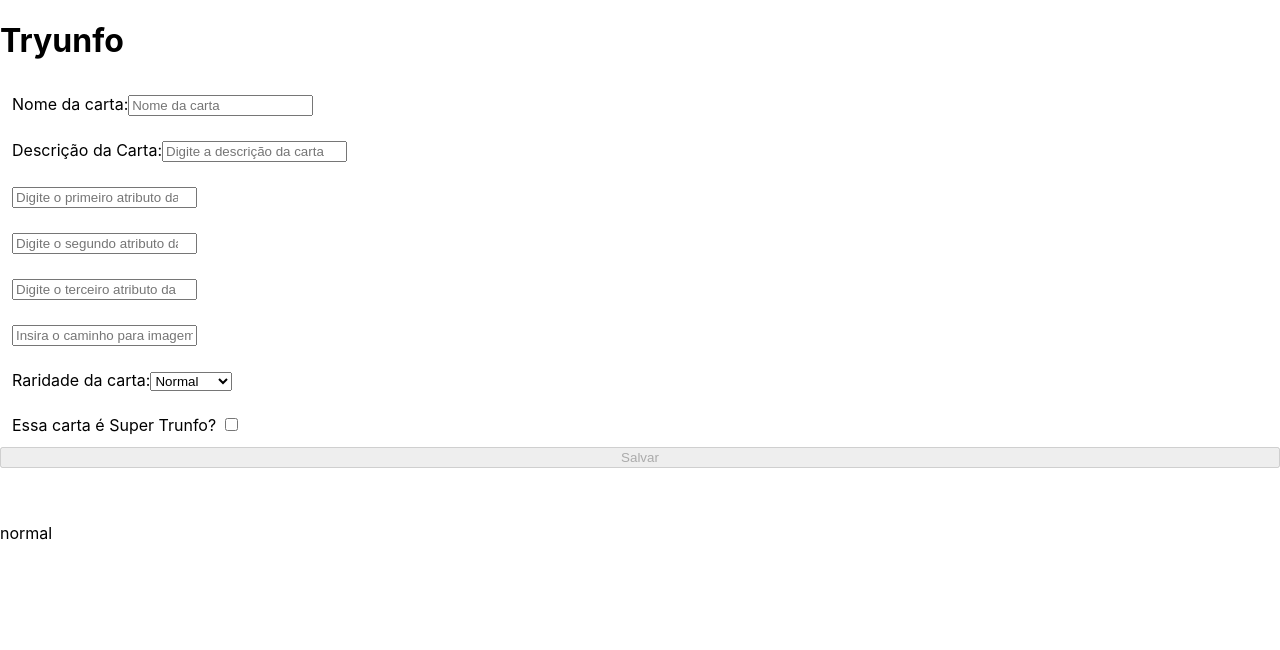
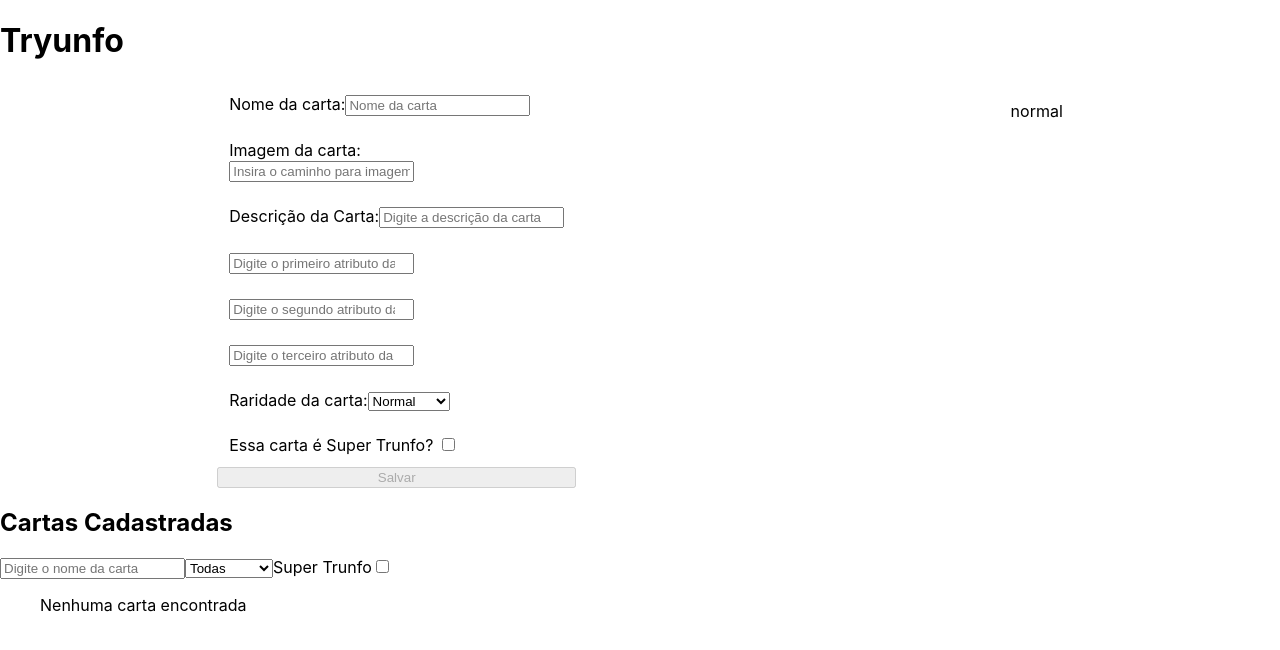
Before and after one commit to joaopedroc-araujo/projeto-tryunfo, a React (Create React App) app: page / in a window 1280 px wide. Shown: the top 650 px of the page. Built offline with nearby package versions, Linux system fonts and the light colour scheme.

Commit message:
Adiciona Filtros

```diff
--- a/src/App.js
+++ b/src/App.js
@@ -18,7 +18,26 @@ class App extends React.Component {
     },
     cardList: [],
     hasTrunfo: false,
+    filters: {
+      name: '',
+      rarity: 'todas',
+      isSuperTrunfo: false,
+    },
   };
+
+  componentDidMount() {
+    const savedCardList = localStorage.getItem('cardList');
+
+    if (savedCardList) {
+      const parsedCardList = JSON.parse(savedCardList);
+      const hasSuperTrunfo = parsedCardList.some((card) => card.cardTrunfo);
+
+      this.setState({
+        cardList: parsedCardList,
+        hasTrunfo: hasSuperTrunfo,
+      });
+    }
+  }
 
   onInputChange = (event) => {
     // console.log(this);
@@ -97,51 +116,76 @@ class App extends React.Component {
       cardList: newCardList,
       hasTrunfo: hasTrunfo || cardInfo.cardTrunfo,
     });
+    localStorage.setItem('cardList', JSON.stringify(newCardList));
     // console.log(cardInfo.hasTrunfo);
   };
 
   handleDeleteButtonClick = (cardId) => {
     const { cardList } = this.state;
     const filterAllCards = cardList.filter((card) => card.cardId !== cardId);
-    // console.log(filterAllCards);
     const cardListHasTrunfo = filterAllCards.some((card) => card.cardTrunfo === true);
-    // console.log(cardListHasTrunfo);
 
     this.setState({
       cardList: filterAllCards,
       hasTrunfo: cardListHasTrunfo,
+    }, () => {
+      localStorage.setItem('cardList', JSON.stringify(filterAllCards));
     });
   };
 
+  handleNameChange = (event) => {
+    const { filters } = this.state;
+    this.setState({
+      filters: {
+        ...filters,
+        name: event.target.value,
+      },
+    });
+    // console.log(filters.name);
+  };
+
+  handleRarityChange = async (event) => {
+    const { filters } = this.state;
+    this.setState({
+      filters: {
+        ...filters,
+        rarity: event.target.value,
+      },
+    });
+    // console.log(filters.rarity);
+  };
+
+  handleSuperTrunfoChange = (event) => {
+    const { filters } = this.state;
+    this.setState({
+      filters: {
+        ...filters,
+        isSuperTrunfo: event.target.checked,
+      },
+    });
+    // console.log(filters.isSuperTrunfo);
+  };
+
   render() {
-    const { cardInfo, cardList, hasTrunfo } = this.state;
-    // const {
-    //   cardName,
-    //   cardDescription,
-    //   cardAttr1,
-    //   cardAttr2,
-    //   cardAttr3,
-    //   cardImage,
-    //   cardRare,
-    //   cardTrunfo,
-    //   isSaveButtonDisabled,
-    // } = cardInfo;
-    // console.log(this);
+    const { cardInfo, cardList, hasTrunfo, filters } = this.state;
+    // console.log(isSaveButtonDisabled);
+    const filteredCardList = cardList.filter((card) => {
+      const matchesName = card.cardName.includes(filters.name);
+      const matchesRarity = filters
+        .rarity === 'todas' || card.cardRare === filters.rarity;
+      const matchesSuperTrunfo = !filters.isSuperTrunfo || card.cardTrunfo;
+
+      return matchesName && matchesRarity && matchesSuperTrunfo;
+    });
+    // console.log(filters);
+
     return (
       <>
         <div>
           <h1>Tryunfo</h1>
         </div>
+        <div style={ { display: 'flex', justifyContent: 'space-around' } }>
           <Form
-          // cardName="Nome da carta"
-          // cardDescription="Descrição da carta"
-          // cardAttr1={ cardAttr1 }
-          // cardAttr2={ cardAttr2 }
-          // cardAttr3={ cardAttr3 }
-          // cardImage={ cardImage }
-          // cardRare={ cardRare }
-          // cardTrunfo={ cardTrunfo }
-          // isSaveButtonDisabled={ isSaveButtonDisabled }
             hasTrunfo={ hasTrunfo }
             { ...cardInfo }
             onInputChange={ this.onInputChange }
@@ -151,9 +195,27 @@ class App extends React.Component {
             { ...cardInfo }
             cardInfo={ cardInfo }
           />
+        </div>
         <div>
+          <h2>Cartas Cadastradas</h2>
+          <div>
+            <input
+              type="search"
+              placeholder="Digite o nome da carta"
+              onChange={ this.handleNameChange }
+            />
+            <select onChange={ this.handleRarityChange }>
+              <option value="todas">Todas</option>
+              <option value="normal">Normal</option>
+              <option value="raro">Raro</option>
+              <option value="muito raro">Muito Raro</option>
+            </select>
+            <span>Super Trunfo</span>
+            <input type="checkbox" onChange={ this.handleSuperTrunfoChange } />
+          </div>
           <ul>
-            {cardList.map((card) => (
+            {filteredCardList.length === 0 && <p>Nenhuma carta encontrada</p>}
+            {filteredCardList.map((card) => (
               <li key={ card.cardId }>
                 <Card { ...card } />
                 <button
--- a/src/components/Card.js
+++ b/src/components/Card.js
@@ -9,7 +9,13 @@ export default class Card extends Component {
     return (
       <div>
         <h3 data-testid="name-card">{cardName}</h3>
-        <img data-testid="image-card" src={ cardImage } alt={ cardName } />
+        { cardImage.length > 0
+        && <img
+          data-testid="image-card"
+          src={ cardImage }
+          alt={ cardName }
+          width="200px"
+        />}
         <p data-testid="description-card">{cardDescription}</p>
         <p data-testid="attr1-card">{cardAttr1}</p>
         <p data-testid="attr2-card">{cardAttr2}</p>
--- a/src/components/Form.js
+++ b/src/components/Form.js
@@ -17,10 +17,11 @@ export default class Form extends Component {
       onSaveButtonClick,
       hasTrunfo,
     } = this.props;
+    const urlRegex = /(https?:\/\/.*\.(?:png|jpg))/i;
 
-    // console.log(onSaveButtonClick);
-    // console.log(cardName);
-    // console.log(verifyTrunfo);
+    // console.log(isSaveButtonDisabled);
+
+    const maxAttrPerCard = 90;
     return (
       <form>
         <label>
@@ -33,6 +34,21 @@ export default class Form extends Component {
             onChange={ onInputChange }
             value={ cardName }
           />
+        </label>
+        <label>
+          <span>Imagem da carta:</span>
+          <div>
+            <input
+              name="cardImage"
+              type="text"
+              data-testid="image-input"
+              placeholder="Insira o caminho para imagem da carta"
+              value={ cardImage }
+              onChange={ onInputChange }
+            />
+            { cardImage.length > 0 && !urlRegex.test(cardImage)
+              ? (<span>URL inválida</span>) : null }
+          </div>
         </label>
         <label>
           Descrição da Carta:
@@ -54,6 +70,9 @@ export default class Form extends Component {
             onChange={ onInputChange }
             value={ cardAttr1 }
           />
+          {cardAttr1 > maxAttrPerCard || cardAttr1 < 0
+            ? (<div><span>Valor inválido, valor deve ser entre 1 e 90</span></div>)
+            : null}
         </label>
         <label>
           <input
@@ -64,6 +83,9 @@ export default class Form extends Component {
             onChange={ onInputChange }
             value={ cardAttr2 }
           />
+          {cardAttr2 > maxAttrPerCard || cardAttr2 < 0
+            ? (<div><span>Valor inválido, valor deve ser entre 1 e 90</span></div>)
+            : null}
         </label>
         <label>
           <input
@@ -74,16 +96,9 @@ export default class Form extends Component {
             onChange={ onInputChange }
             value={ cardAttr3 }
           />
-        </label>
-        <label>
-          <input
-            name="cardImage"
-            type="text"
-            data-testid="image-input"
-            placeholder="Insira o caminho para imagem da carta"
-            value={ cardImage }
-            onChange={ onInputChange }
-          />
+          {cardAttr3 > maxAttrPerCard || cardAttr3 < 0
+            ? (<div><span>Valor inválido, valor deve ser entre 1 e 90</span></div>)
+            : null}
         </label>
         <label>
           Raridade da carta:
@@ -99,11 +114,14 @@ export default class Form extends Component {
           </select>
         </label>
         <label>
+          {hasTrunfo
+            ? (<span>Você já tem um Super Trunfo em seu baralho</span>) : (
+              <div>
+                <span>
+                  {' '}
                   Essa carta é Super Trunfo?
                   {' '}
-          {hasTrunfo
-            ? (<span>Você já tem um Super Trunfo em seu baralho</span>)
-            : (
+                </span>
                 <input
                   name="cardTrunfo"
                   type="checkbox"
@@ -111,6 +129,7 @@ export default class Form extends Component {
                   onChange={ onInputChange }
                   checked={ cardTrunfo }
                 />
+              </div>
             )}
         </label>
         <button
```
Lines whose indentation alone changed are shown as unchanged.
